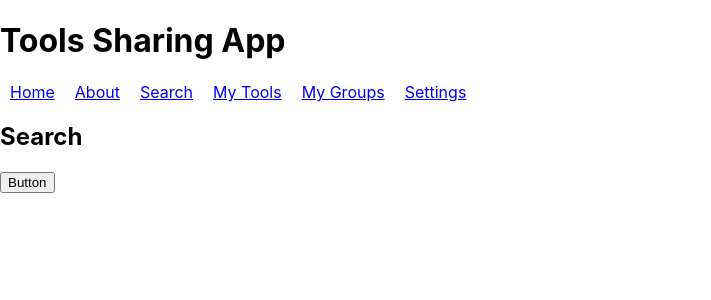
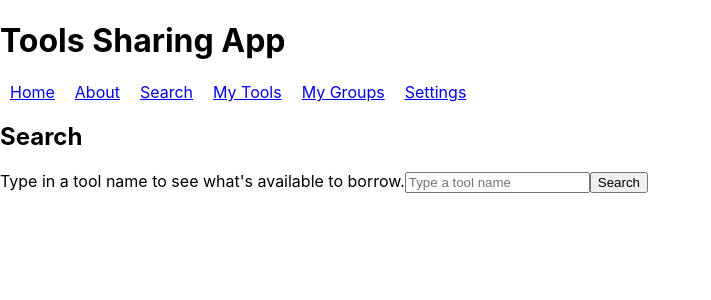
Before and after one commit to shohei-shibata/tool-share-frontend, a React (Create React App) app: page /search in a window 1280 px wide. Shown: the top 300 px of the page, without its empty margins (0-711 px from the left). Built offline with nearby package versions, Linux system fonts and the light colour scheme.

Commit message:
created a bare bones search group and its components

```diff
--- /dev/null
+++ b/src/Components/Label.js
@@ -0,0 +1,9 @@
+import React from 'react'
+
+const Label = ({ forId, text }) => {
+	return (
+		<label for={forId}>{text}</label>
+	);
+}
+
+export default Label;
--- /dev/null
+++ b/src/Components/TextInput.js
@@ -0,0 +1,9 @@
+import React from 'react';
+
+const TextInput = ({ name, placeholder, onChange }) => {
+	return (
+		<input name={name} type='text' placeholder={placeholder} onchange={onChange} />
+	);
+}
+
+export default TextInput;
--- /dev/null
+++ b/src/Groups/SearchGroup.js
@@ -0,0 +1,16 @@
+import React from 'react'
+import TextInput from '../Components/TextInput.js'
+import Button from '../Components/Button.js'
+import Label from '../Components/Label.js'
+
+const SearchGroup = () => {
+	return (
+		<form>
+			<Label forId='search-input' text="Type in a tool name to see what's available to borrow." />
+			<TextInput id='search-input' name='search-input' placeholder='Type a tool name' />
+			<Button text='Search' />
+		</form>
+	);
+}
+
+export default SearchGroup;
--- a/src/Pages/Search.js
+++ b/src/Pages/Search.js
@@ -1,11 +1,11 @@
 import React from 'react';
-import Button from '../Components/Button.js'
+import SearchGroup from '../Groups/SearchGroup.js'
 
 function Search() {
 	return (
 		<div>
 			<h2>Search</h2>
-			<Button text="Button" />
+			<SearchGroup />
 		</div>
 	);
 }
```
